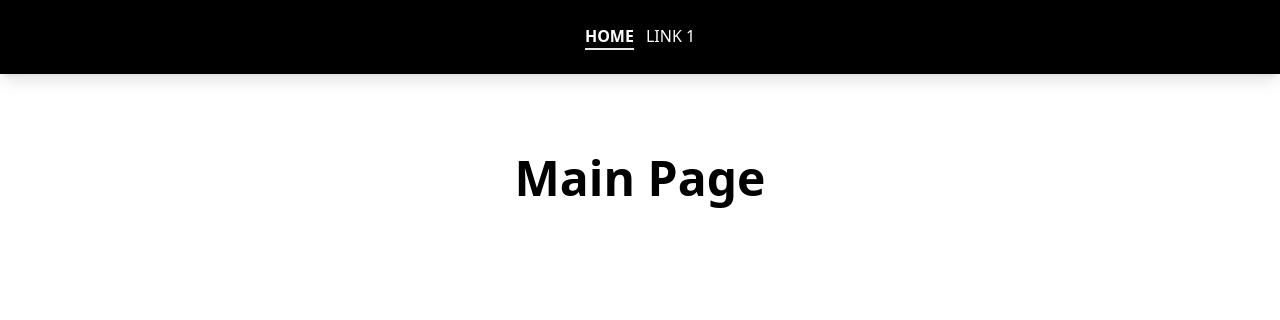
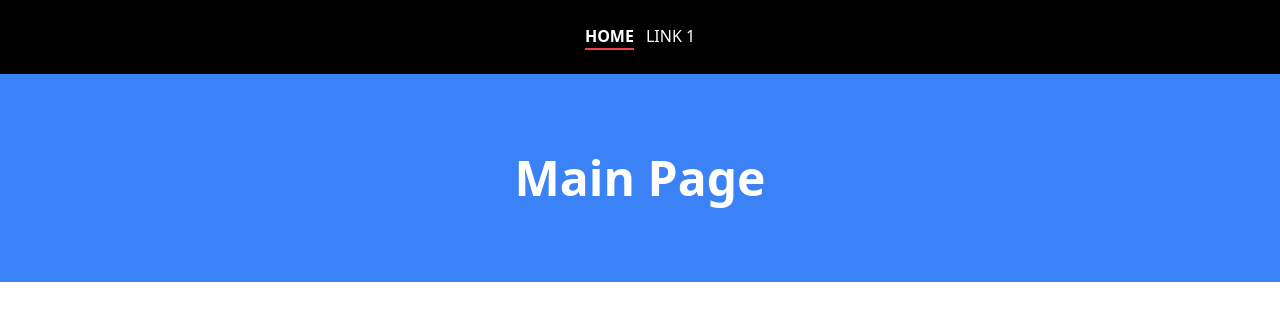
Before and after one commit to OnelioViera/test-next-app-v4, a Next.js app: page / in a window 1280 px wide. Shown: the top 320 px of the page. Built offline with nearby package versions, Linux system fonts and the light colour scheme.

Commit message:
chore: Update layout and navbar components

```diff
--- a/app/layout.tsx
+++ b/app/layout.tsx
@@ -11,11 +11,11 @@ export const metadata = {
 
 import { ReactNode } from 'react';
 
-const layout = ({ children } : { children: ReactNode }) => {
+const layout = ({ children }: { children: ReactNode }) => {
   return (
     <html lang='en'>
       <body className='flex flex-col min-h-screen'>
-      <Navbar />
+        <Navbar />
 
         <main>
           {children}
--- a/app/page.tsx
+++ b/app/page.tsx
@@ -1,9 +1,10 @@
+import Header from "@/components/Header";
 
 
 const page = () => {
   return (
     <div>
-      <h1 className="text-3xl lg:text-5xl md:text-4xl text-center pt-20 font-bold">Main Page</h1>
+      <Header />
     </div>
   )
 };
--- /dev/null
+++ b/components/Header.tsx
@@ -0,0 +1,11 @@
+const Header = () => {
+  return (
+    <>
+      <div className="bg-blue-500">
+        <h1 className="text-3xl lg:text-5xl md:text-white md:text-4xl text-white font-bold text-center py-20">Main Page</h1>
+      </div>
+    </>
+  )
+};
+
+export default Header;
--- a/components/Navbar.tsx
+++ b/components/Navbar.tsx
@@ -11,11 +11,11 @@ const Navbar = () => {
     <nav className="flex justify-center py-6 bg-black text-white space-x-3 shadow-lg">
       <Link
         href='/'
-        className={`${pathname === '/' ? 'font-bold border-b-2' : ''}`}>
+        className={`${pathname === '/' ? 'font-bold border-b-2 border-red-500' : ''}`}>
       HOME
       </Link>
       <Link href='/link'
-      className={`${pathname === '/link' ? 'font-bold border-b-2' : ''}`}>
+      className={`${pathname === '/link' ? 'font-bold border-b-2 border-red-500' : ''}`}>
       LINK 1
       </Link>
     </nav>
```
